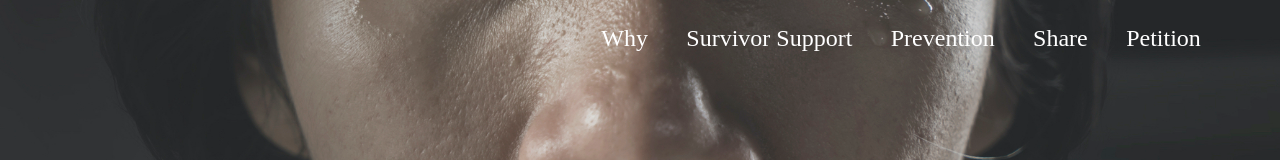
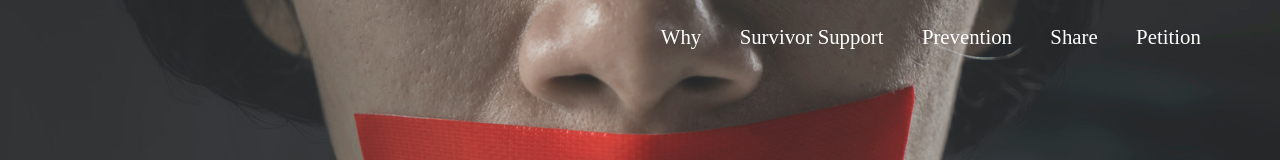
Before and after one commit to andrewleenyk/BUtoo, a React (Create React App) app: page / in a window 1280 px wide. Shown: the top 160 px of the page. Built offline with nearby package versions, Linux system fonts and the light colour scheme; no server answers; the HTML template or start-up script is replaced by a standard one.

Commit message:
styling homepage.

```diff
--- a/src/App.css
+++ b/src/App.css
@@ -6,7 +6,7 @@ nav {
   background-position-x: center;
   background-position-y:bottom;
   background-size: cover;
-  height:500px;
+  height:400px;
 }
 
 a {
@@ -28,7 +28,7 @@ a:hover { text-shadow: 0 0 5px #ffeeee; }
 
 .nav-link {
   margin: 0 1.5vw 0 1.5vw;
-  font-size: 1.5rem;
+  font-size:1.3rem;
   background-size: 200% 100%;
   background-position: 100%;
   transition: background-position 275ms ease;
@@ -41,7 +41,7 @@ a:hover { text-shadow: 0 0 5px #ffeeee; }
 .home-icon {
   display: flex;
   justify-content: center;
-  top:28vh;
+  top:24vh;
   position: absolute;
   margin-left: auto;
   margin-right: auto;
--- a/src/Components/Home.js
+++ b/src/Components/Home.js
@@ -10,9 +10,7 @@ const Home = ({responses}) => {
 
     useEffect(() => {
         setStories(responses.length)
-
     },[])
-
 
     return (
         <div id="home-container">
```
Also changed, not shown: src/logo.svg (deleted), 1 other file (tests, documents, lock files or other folders).
